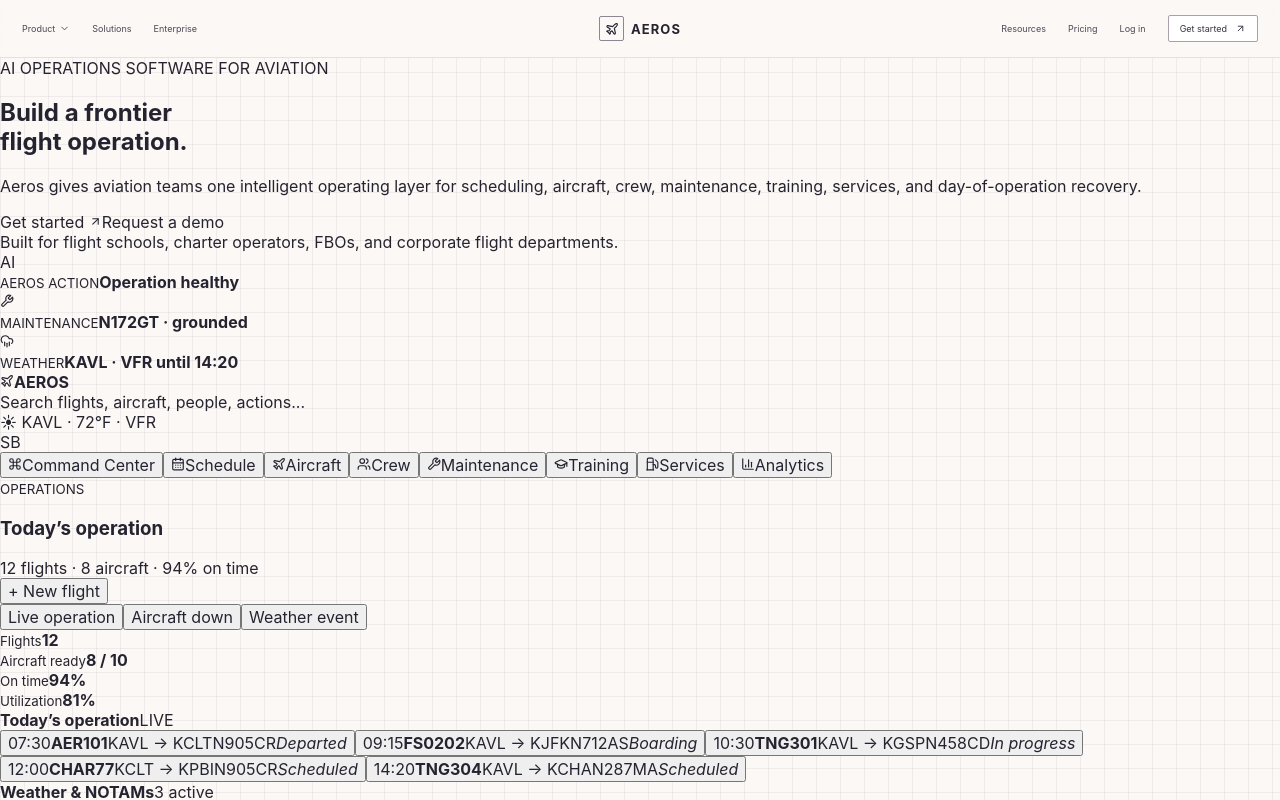
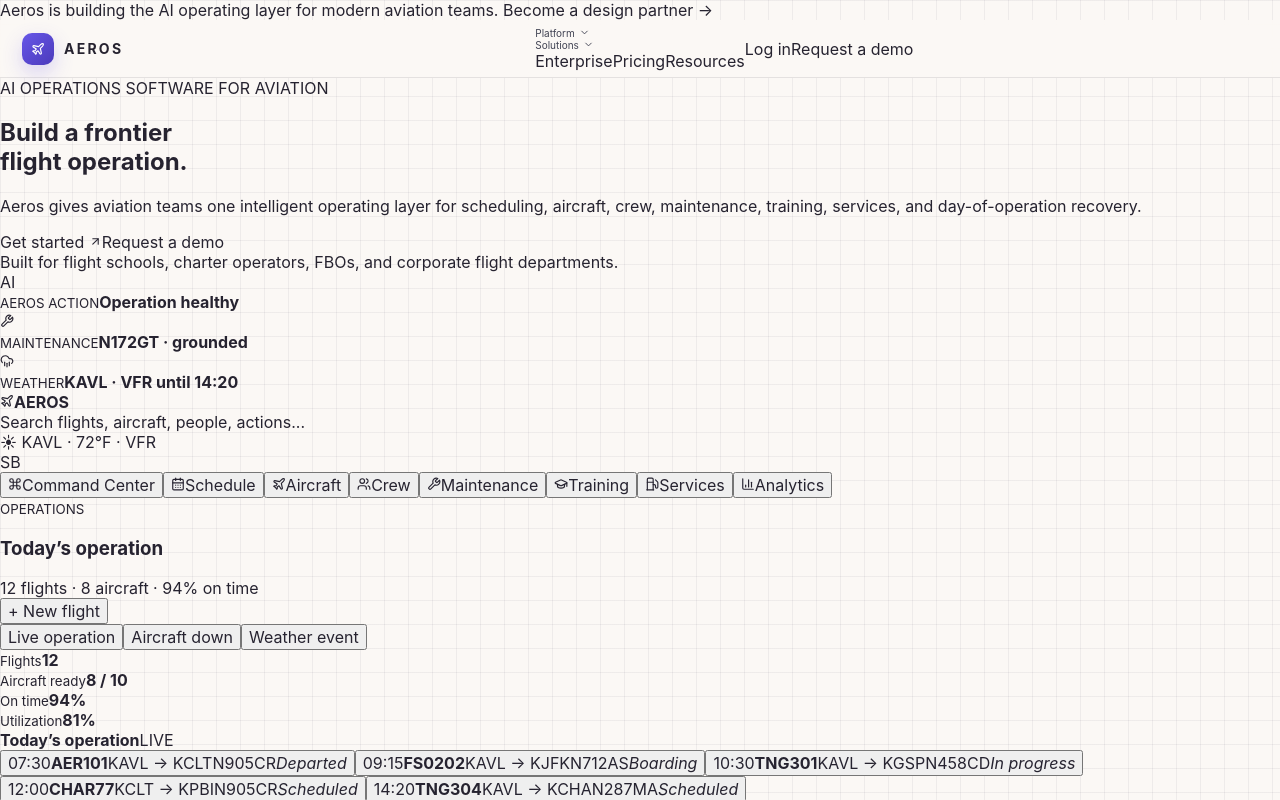
Before and after one commit to saharshbaweja/Rho, a Next.js app: page / in a window 1280 px wide. Shown: the top 800 px of the page. Built offline with nearby package versions, Linux system fonts and the light colour scheme.

Commit message:
Refine Aeros enterprise navigation and announcement bar

```diff
--- a/components/Shell.jsx
+++ b/components/Shell.jsx
@@ -2,36 +2,32 @@
 import Link from 'next/link';
 import {ChevronDown,Plane,ArrowUpRight} from 'lucide-react';
 
-const products=[['/product/schedule','Scheduling'],['/product/dispatch','Dispatch'],['/product/maintenance','Maintenance'],['/product/training','Training'],['/product/network','Network']];
+const products=[['/product/','Platform overview'],['/dashboard/','Command Center'],['/product/schedule','Schedule'],['/product/dispatch','Dispatch'],['/product/maintenance','Maintenance'],['/product/training','Training'],['/product/network','Network']];
 
 export default function Shell({children}){
   return <>
-    <header className="site-nav hex-nav">
-      <nav className="hex-nav-left">
-        <div className="nav-menu"><Link href="/product/">Product <ChevronDown size={11}/></Link><div className="nav-popover">{products.map(([h,t])=><Link href={h} key={h}>{t}<span>↗</span></Link>)}</div></div>
-        <Link href="/solutions/">Solutions</Link>
+    <div className="hv-announcement">Aeros is building the AI operating layer for modern aviation teams. <Link href="/contact/">Become a design partner →</Link></div>
+    <header className="site-nav hex-nav hv-nav">
+      <Link href="/" className="site-brand hv-brand"><span><Plane size={14}/></span><b>AEROS</b></Link>
+      <nav className="hv-nav-center">
+        <div className="nav-menu"><Link href="/product/">Platform <ChevronDown size={11}/></Link><div className="nav-popover">{products.map(([h,t])=><Link href={h} key={h}>{t}<span>↗</span></Link>)}</div></div>
+        <div className="nav-menu"><Link href="/solutions/">Solutions <ChevronDown size={11}/></Link><div className="nav-popover"><Link href="/solutions/">Flight schools<span>↗</span></Link><Link href="/solutions/">University aviation<span>↗</span></Link><Link href="/solutions/">Charter operators<span>↗</span></Link><Link href="/solutions/">FBOs & service providers<span>↗</span></Link></div></div>
         <Link href="/enterprise/">Enterprise</Link>
+        <Link href="/pricing/">Pricing</Link>
+        <Link href="/about/">Resources</Link>
       </nav>
-
-      <Link href="/" className="site-brand hex-center-brand"><span><Plane size={14}/></span><b>AEROS</b></Link>
-
-      <div className="hex-nav-right">
-        <Link href="/about/">Resources</Link>
-        <Link href="/pricing/">Pricing</Link>
-        <Link href="/login/" className="text-link">Log in</Link>
-        <Link href="/signup/" className="nav-primary">Get started <ArrowUpRight size={11}/></Link>
-      </div>
+      <div className="hv-nav-actions"><Link href="/login/" className="hv-login">Log in</Link><Link href="/contact/" className="hv-demo">Request a demo</Link></div>
     </header>
     <main>{children}</main>
-    <footer className="site-footer">
-      <div className="footer-top"><div><Link href="/" className="site-brand footer-brand"><span><Plane size={15}/></span><b>AEROS</b></Link><h2>AI operations software for modern aviation teams.</h2></div><Link href="/signup/" className="nav-primary">Get started <ArrowUpRight size={12}/></Link></div>
+    <footer className="site-footer hv-footer">
+      <div className="footer-top"><div><Link href="/" className="site-brand footer-brand"><span><Plane size={15}/></span><b>AEROS</b></Link><h2>AI operations software for modern aviation teams.</h2></div><Link href="/contact/" className="hv-demo">Request a demo <ArrowUpRight size={12}/></Link></div>
       <div className="footer-grid">
-        <div><b>PRODUCT</b><Link href="/product/schedule">Scheduling</Link><Link href="/product/dispatch">Dispatch</Link><Link href="/product/maintenance">Maintenance</Link><Link href="/product/training">Training</Link><Link href="/product/network">Network</Link></div>
+        <div><b>PLATFORM</b><Link href="/dashboard/">Command Center</Link><Link href="/product/schedule">Schedule</Link><Link href="/product/dispatch">Dispatch</Link><Link href="/product/maintenance">Maintenance</Link><Link href="/product/training">Training</Link></div>
         <div><b>SOLUTIONS</b><Link href="/solutions/">Flight schools</Link><Link href="/solutions/">University aviation</Link><Link href="/solutions/">Charter operators</Link><Link href="/solutions/">FBOs</Link></div>
         <div><b>COMPANY</b><Link href="/about/">About</Link><Link href="/enterprise/">Enterprise</Link><Link href="/pricing/">Pricing</Link><Link href="/contact/">Contact</Link></div>
         <div><b>ACCOUNT</b><Link href="/login/">Log in</Link><Link href="/signup/">Sign up</Link><Link href="/dashboard/">Dashboard</Link></div>
       </div>
-      <div className="footer-bottom"><span>© 2026 Aeros</span><span>Prototype product visuals are illustrative.</span></div>
+      <div className="footer-bottom"><span>© 2026 Aeros</span><span>Prototype product visuals and metrics are illustrative.</span></div>
     </footer>
   </>;
 }
```
